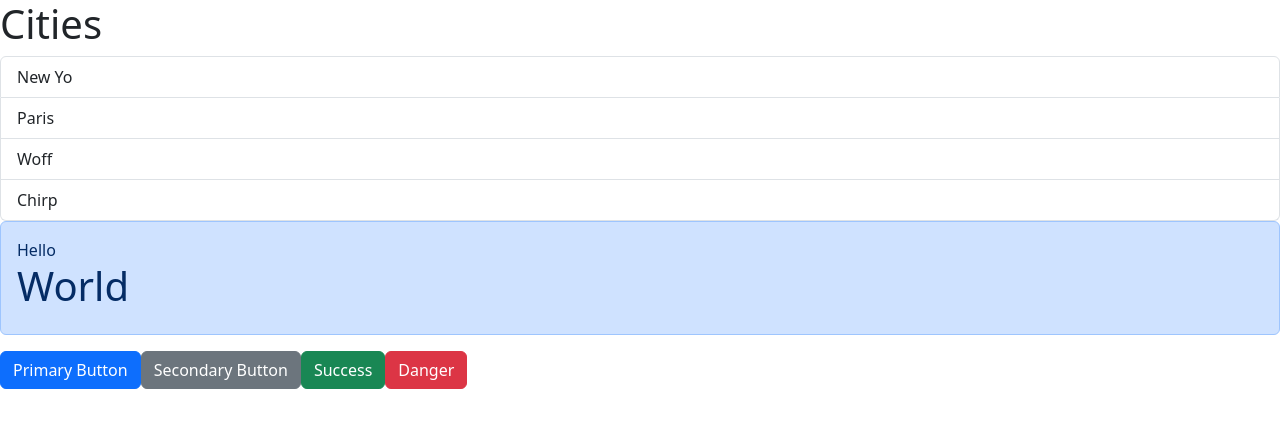
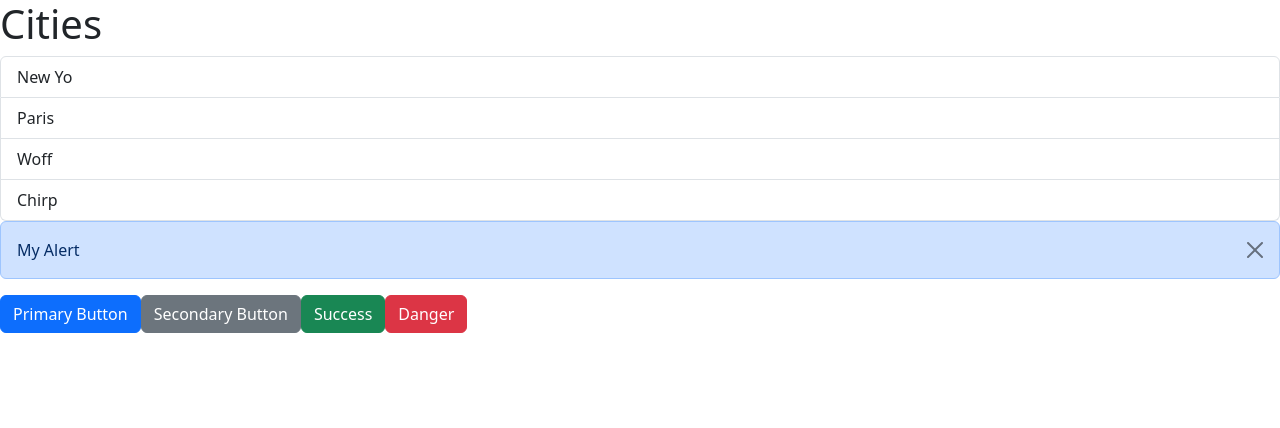
Before and after one commit to H58L/React-Learning, a React (Vite) app in the folder react-app/: page / in a window 1280 px wide. Both pictures are taken after a click on the button "Primary Button". Shown: the top 428 px of the page. Built offline with nearby package versions, Linux system fonts and the light colour scheme.

Commit message:
Alert when button clinked

```diff
--- a/react-app/src/App.tsx
+++ b/react-app/src/App.tsx
@@ -33,11 +33,16 @@
 
 // export default App
 
+import { useState } from "react";
 import Message from "./Message"
 import Alert from "./components/Alert";
 import Button from "./components/Button";
 import ListGroup from "./components/ListGroup" //importing Message componet, can be used jsut like an HTML componenet
+
+
 function App() {
+
+  const [alertVisisble, setAlertVisiblity] = useState(false);
   let items = ["New Yo","Paris", "Woff","Chirp"];
   let text = "Hello World"
   const handleSelectItem = (item: string) => {
@@ -45,10 +50,8 @@ function App() {
   }
   return <div>
     <ListGroup items={items} heading={"Cities"} onSelectItem={handleSelectItem}></ListGroup>
-  <Alert>
-    Hello <h1>World</h1>
-  </Alert>
-  <Button onClick={() => console.log("clicked")} color="primary"> Primary Button </Button>
+  {   alertVisisble && <Alert onClose={() => setAlertVisiblity(false)}>My Alert</Alert>}
+  <Button onClick={() => setAlertVisiblity(true)} color="primary"> Primary Button </Button>
   <Button onClick={() => console.log("clicked")} color="secondary">Secondary Button </Button>
   <Button onClick={() => console.log("clicked")} color="success">Success </Button>
   <Button onClick={() => console.log("clicked")} color="danger">Danger </Button>
--- a/react-app/src/components/Alert.tsx
+++ b/react-app/src/components/Alert.tsx
@@ -3,13 +3,16 @@ import React, { ReactNode } from 'react'
 //making it dynamic by using props
 interface Props_Alert {
     children: ReactNode;
+    onClose: () => void;
 }
 
-const Alert = ({children}: Props_Alert) => {
+const Alert = ({children, onClose}: Props_Alert) => {
   return (
-    <div className = "alert alert-primary">
+    <div className = "alert alert-primary alert-dismissible">
       {children}
+      <button type="button" className="btn-close" data-bs-dismiss="alert" aria-label="Close" onClick={onClose}></button>
     </div>
+
   )
 }
 
```
